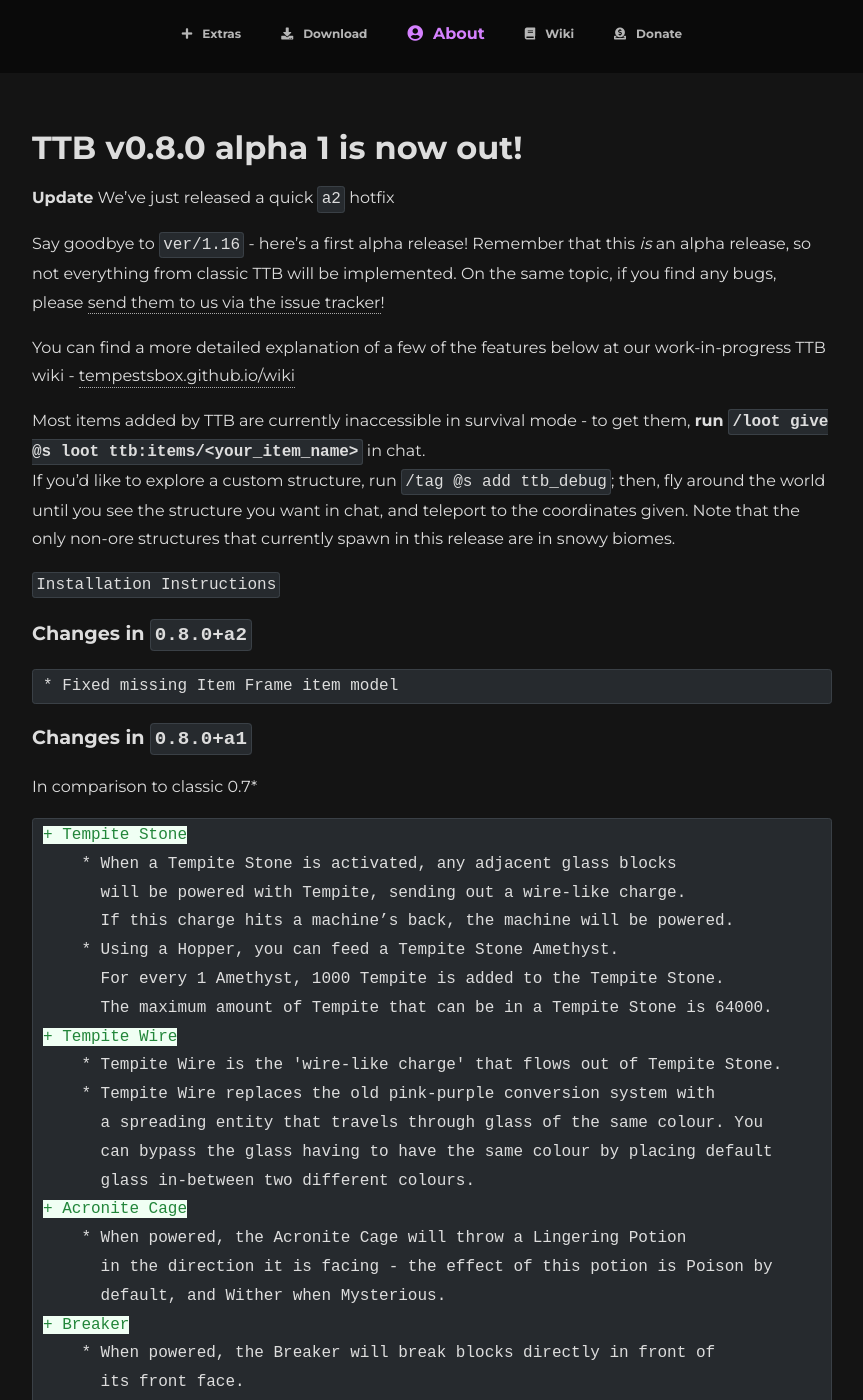
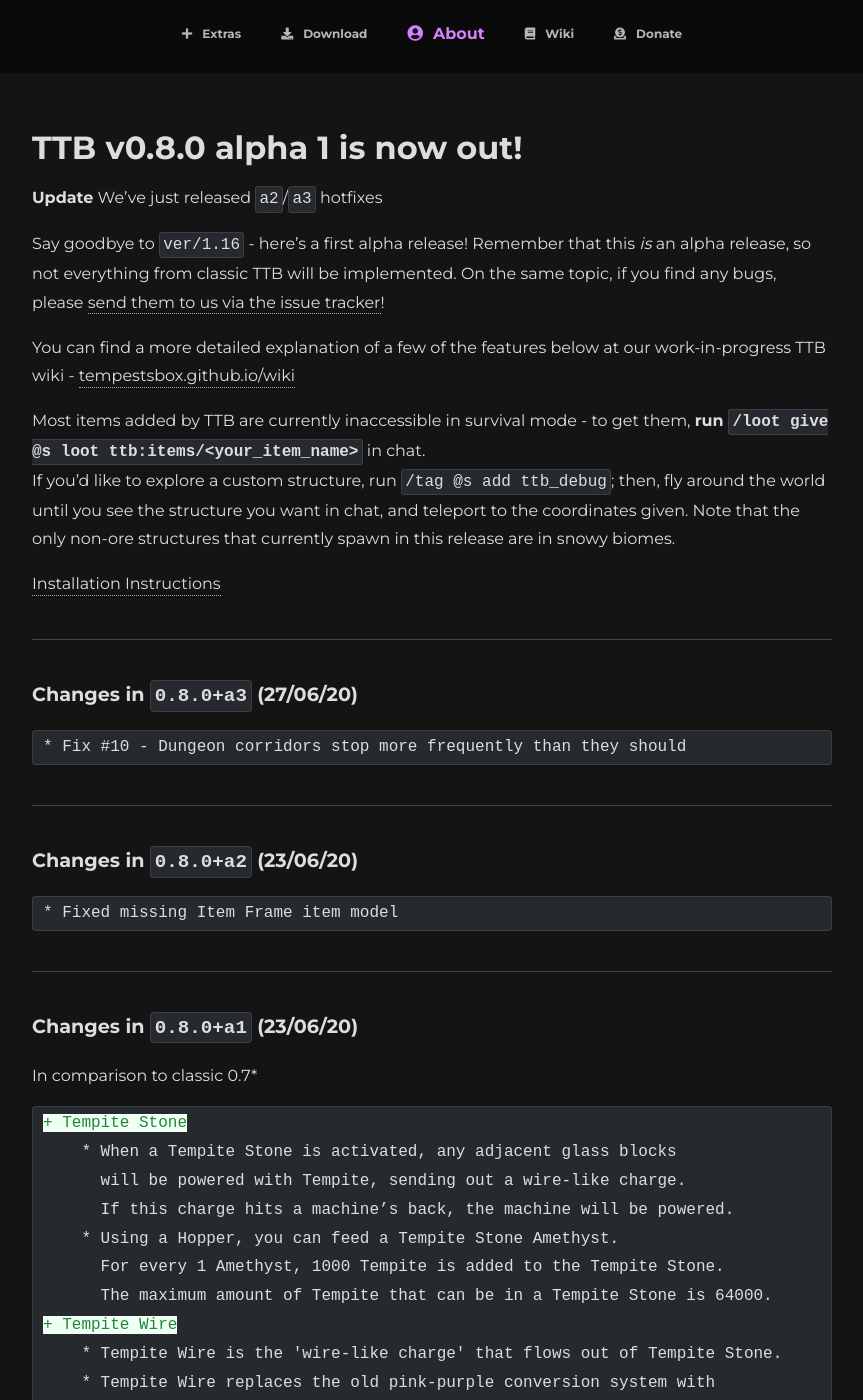
Before and after one commit to tempestsbox/tempestsbox.github.io, a Jekyll site: the page built from _articles/release-0.8.0+a1.md, in a window 1280 px wide and 1400 px high. Shown: the whole window, without its empty margins (208-1071 px from the left). Built offline with Jekyll 4.4.1, drawn with Linux system fonts in a browser that asks for light colours; nearby versions of some CDN libraries; comment, search, counter and statistics services are not loaded.

Commit message:
0.8.0+a3 article

````diff
--- a/_articles/release-0.8.0+a1.md
+++ b/_articles/release-0.8.0+a1.md
@@ -4,7 +4,7 @@ layout: article
 og_description: "Say goodbye to ver/1.16 - here's a first alpha release! Remember that this is an alpha release, so not everything from classic TTB will be implemented. On the sa..."
 ---
 
-**Update** We've just released a quick `a2` hotfix
+**Update** We've just released `a2`/`a3` hotfixes
 
 Say goodbye to `ver/1.16` - here's a first alpha release! Remember that this *is* an alpha release, so not everything from classic TTB will be implemented. On the same topic, if you find any bugs, please [send them to us via the issue tracker](https://github.com/{{ site.github_user }}/{{ site.github_repo }}/issues/new)!
 
@@ -13,14 +13,25 @@ You can find a more detailed explanation of a few of the features below at our w
 Most items added by TTB are currently inaccessible in survival mode - to get them, **run `/loot give @s loot ttb:items/<your_item_name>`** in chat.
 If you'd like to explore a custom structure, run `/tag @s add ttb_debug`; then, fly around the world until you see the structure you want in chat, and teleport to the coordinates given. Note that the only non-ore structures that currently spawn in this release are in snowy biomes.
 
-[`Installation Instructions`](/download#installation-instructions)
+[Installation Instructions](/download#installation-instructions)
 
-### Changes in `0.8.0+a2`
+---
+
+### Changes in `0.8.0+a3` (27/06/20)
+```diff
+* Fix #10 - Dungeon corridors stop more frequently than they should
+```
+
+---
+
+### Changes in `0.8.0+a2` (23/06/20)
 ```diff
 * Fixed missing Item Frame item model
 ```
 
-### Changes in `0.8.0+a1`
+---
+
+### Changes in `0.8.0+a1` (23/06/20)
 In comparison to classic 0.7\*
 ```diff
 + Tempite Stone
````
Also changed, not shown: _articles/release-0.8.0+a3.md (added, +6 -0 lines).
